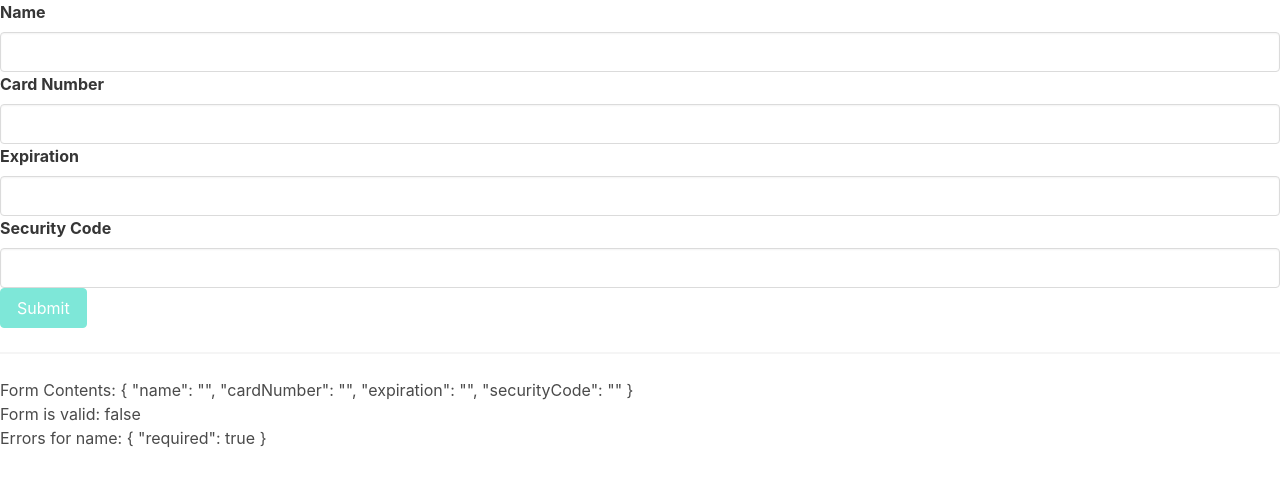
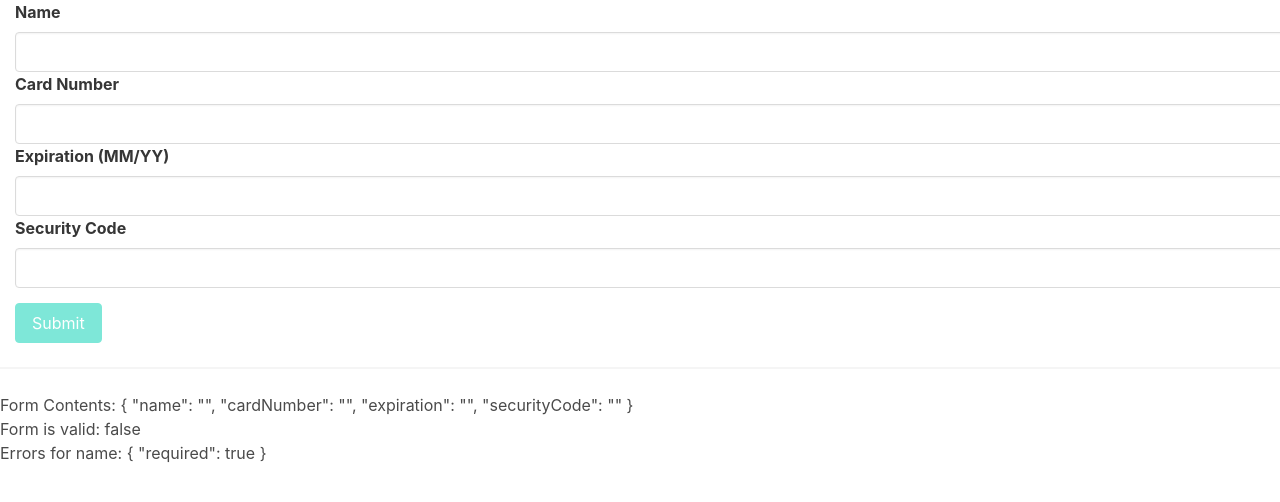
Before and after one commit to RaistlinD2x-Dev/angular-credit-card, an Angular app: page / in a window 1280 px wide. Shown: the top 502 px of the page. Built offline with nearby package versions, Linux system fonts and the light colour scheme.

Commit message:
created POC for input masking on subclass DateFormContorl

```diff
--- a/src/app/card-form/card-form.component.css
+++ b/src/app/card-form/card-form.component.css
@@ -0,0 +1,4 @@
+button {
+    margin-top: 15px;
+    margin-left: 15px;
+}
--- a/src/app/card-form/card-form.component.html
+++ b/src/app/card-form/card-form.component.html
@@ -8,7 +8,7 @@
         [control]="cardNumberFix"
     ></app-input>
     <app-input
-        label="Expiration"
+        label="Expiration (MM/YY)"
         [control]="expirationFix"
     ></app-input>
     <app-input
--- a/src/app/card-form/card-form.component.ts
+++ b/src/app/card-form/card-form.component.ts
@@ -1,6 +1,6 @@
 import { Component, OnInit } from '@angular/core';
 import { FormGroup, FormControl, Validators } from '@angular/forms';
-
+import { DateFormControl } from '../date-form-control';
 
 @Component({
   selector: 'app-card-form',
@@ -21,7 +21,7 @@ export class CardFormComponent implements OnInit {
       Validators.minLength(16),
       Validators.maxLength(16),
     ]),
-    expiration: new FormControl('', [
+    expiration: new DateFormControl('', [
       Validators.required,
       Validators.pattern(/^(0[1-9]|1[0-2])\/\d{2}$/)
     ]),
@@ -36,7 +36,7 @@ export class CardFormComponent implements OnInit {
 
   nameFix: FormControl = this.cardForm.controls.name as FormControl
   cardNumberFix: FormControl = this.cardForm.controls.cardNumber as FormControl
-  expirationFix: FormControl = this.cardForm.controls.expiration as FormControl
+  expirationFix: DateFormControl = this.cardForm.controls.expiration as DateFormControl
   securityCodeFix: FormControl = this.cardForm.controls.securityCode as FormControl
 
 
--- /dev/null
+++ b/src/app/date-form-control.ts
@@ -0,0 +1,11 @@
+import { FormControl } from '@angular/forms';
+
+export class DateFormControl extends FormControl{
+    setValue(value: string, options: any) {
+        if(value.length === 2){
+            super.setValue(value + '/', {...options, emitModelToViewChange: true});
+            return;
+        }
+        super.setValue(value, {...options, emitModelToViewChange: true});
+    }
+}
--- a/src/app/input/input.component.css
+++ b/src/app/input/input.component.css
@@ -0,0 +1,7 @@
+label {
+    margin-left: 15px;
+}
+
+input {
+    margin-left: 15px;
+}
```
Also changed, not shown: 1 other file (tests, documents, lock files or other folders).
